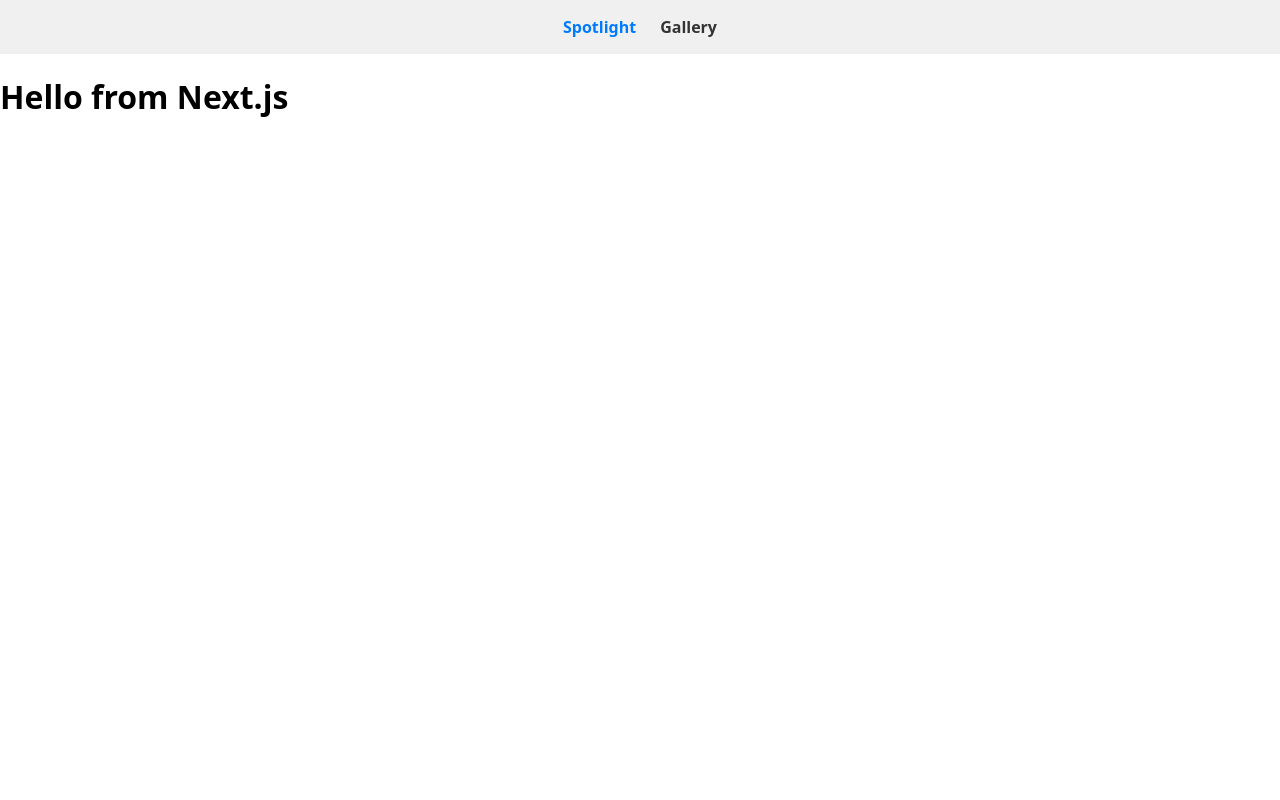
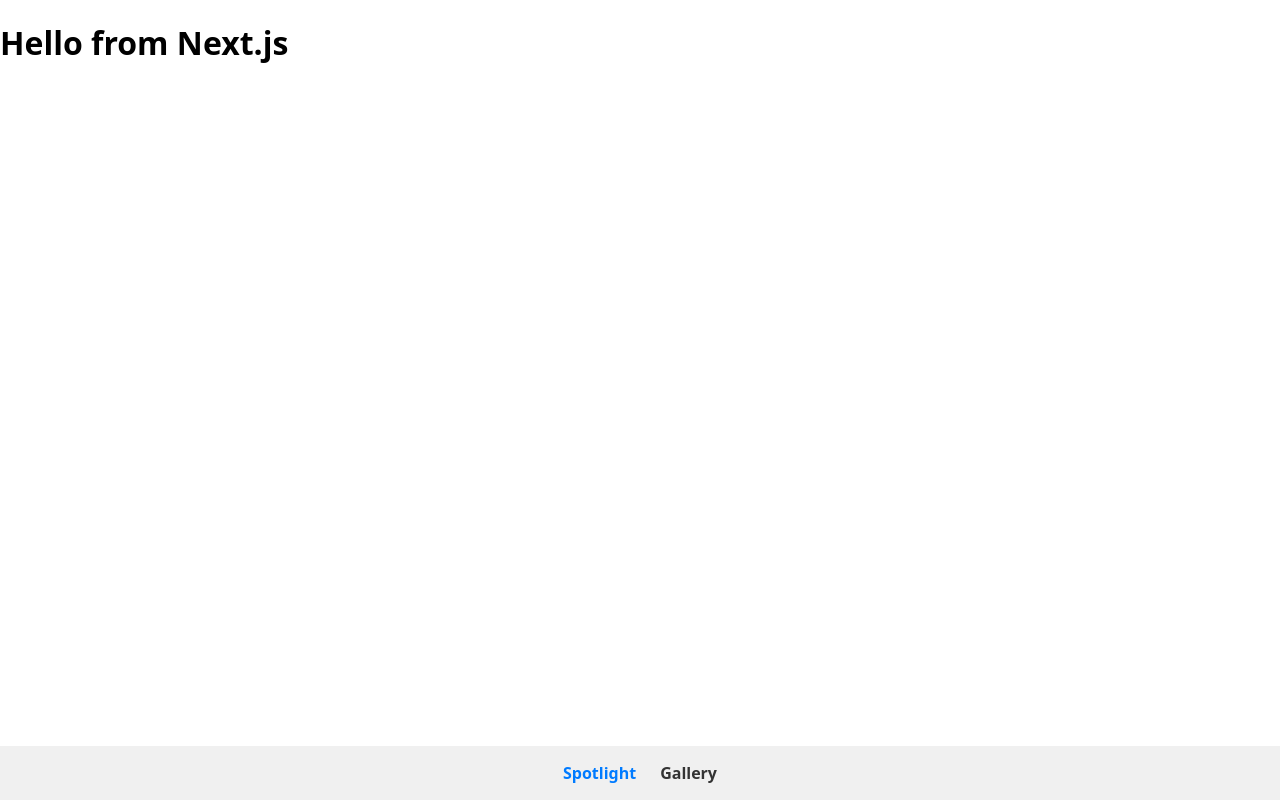
Before and after one commit to Austin7V/project5, a Next.js app: page / in a window 1280 px wide. Built offline with nearby package versions, Linux system fonts and the light colour scheme.

Commit message:
move navigation to the bottom

```diff
--- a/components/Navigation.jsx
+++ b/components/Navigation.jsx
@@ -17,11 +17,16 @@
 }
 
 const StyledNav = styled.nav`
+  position: fixed;
+  bottom: 0;
+  left: 0;
+  width: 100%;
   background-color: #f0f0f0;
   padding: 1rem 2rem;
   display: flex;
   gap: 1.5rem;
   justify-content: center;
+  z-index: 100;
 `;
 
 const StyledLink = styled(Link)`
--- a/pages/_app.js
+++ b/pages/_app.js
@@ -5,8 +5,8 @@
   return (
     <>
       <GlobalStyle />
+      <Component {...pageProps} />
       <Navigation />
-      <Component {...pageProps} />
     </>
   );
 }
```
